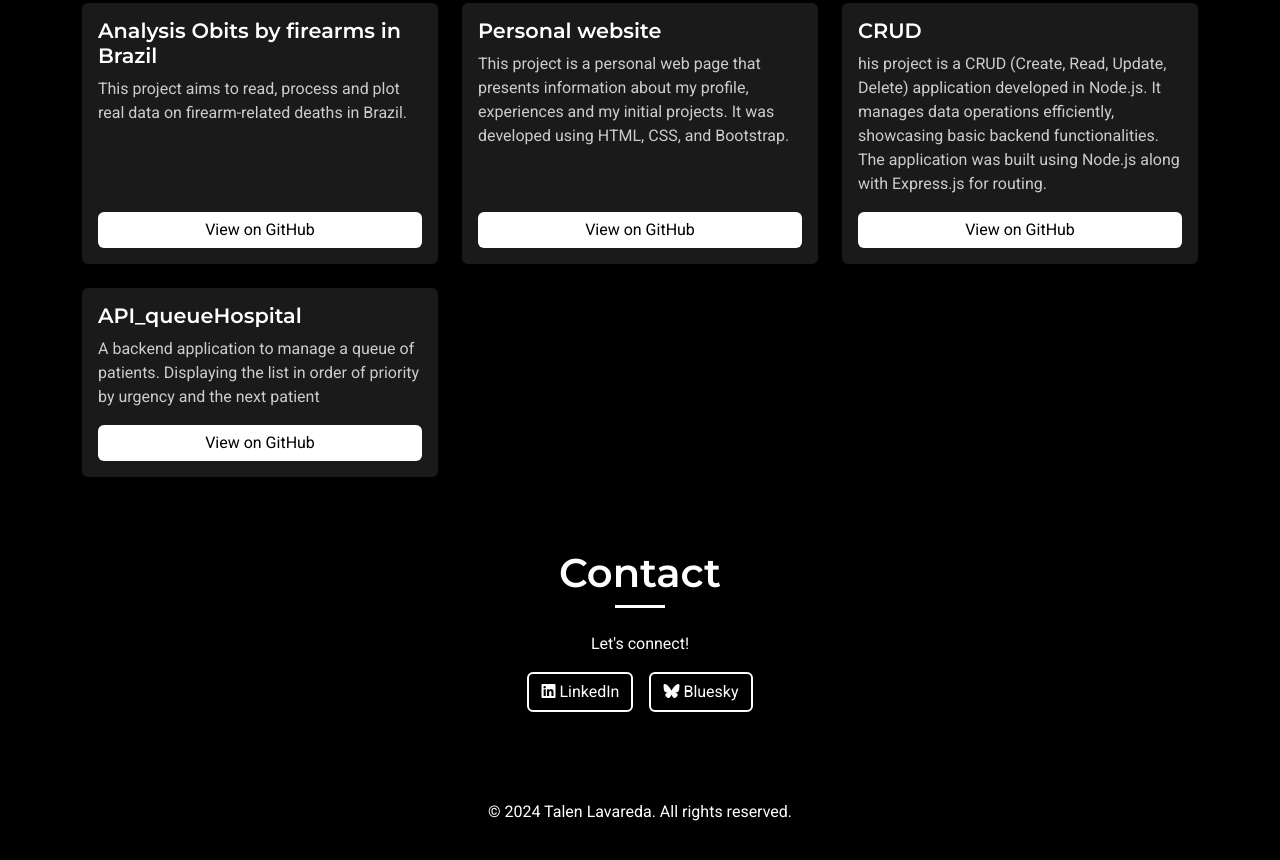
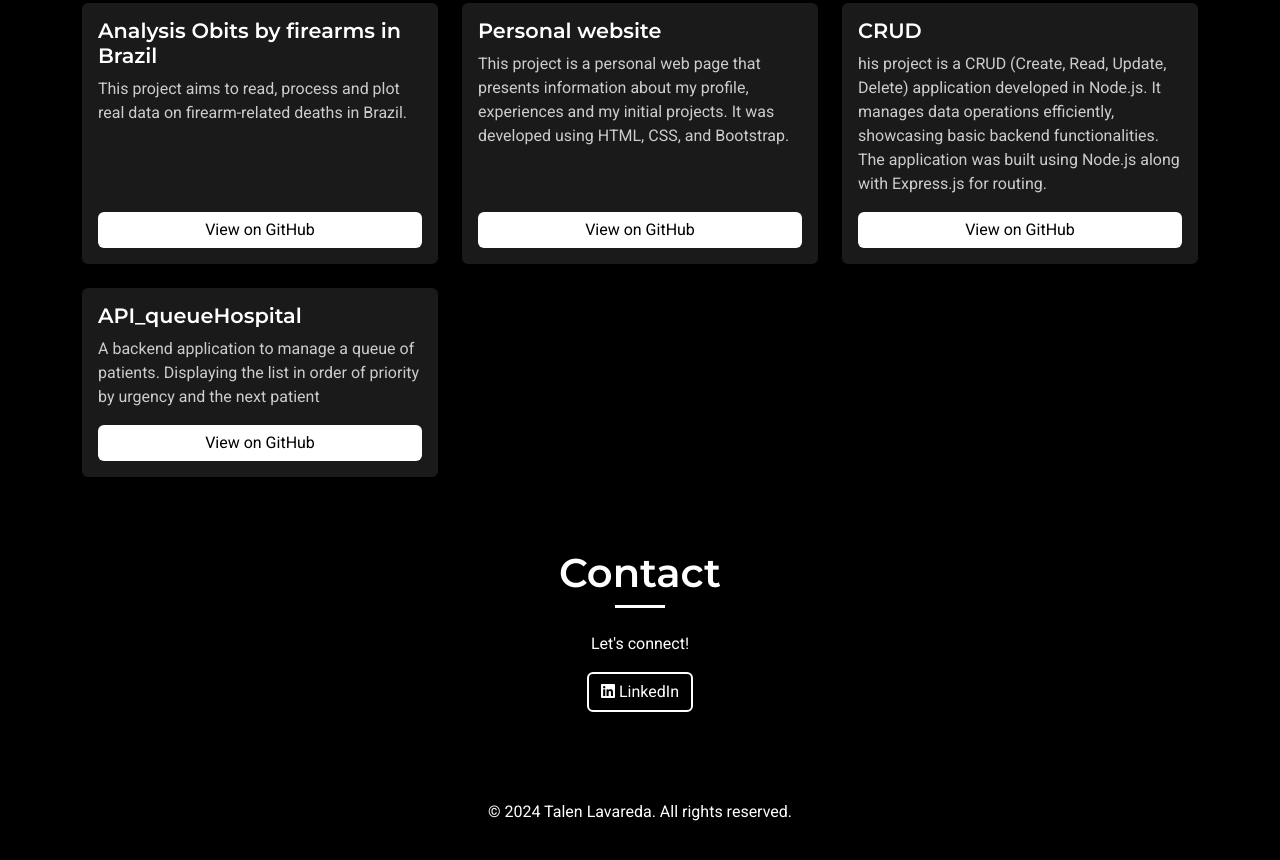
Before and after one commit to Talen400/Talen400.github.io, a plain HTML site: page index.html in a window 1280 px wide. Shown: the part 1965-2825 px from the top of the page. Drawn offline with nearby package versions, Linux system fonts and the light colour scheme.

Commit message:
Update index.html

```diff
--- a/index.html
+++ b/index.html
@@ -182,9 +182,6 @@
                 <a href="https://www.linkedin.com/in/talen-lavareda" target="_blank" class="btn btn-outline-project">
                     <i class="fab fa-linkedin"></i> LinkedIn
                 </a>
-                <a href="https://bsky.app/profile/talen.meoow.dev" target="_blank" class="btn btn-outline-project">
-                    <i class="fab fa-bluesky"></i> Bluesky
-                </a>
             </div>
         </div>
     </section>
```
